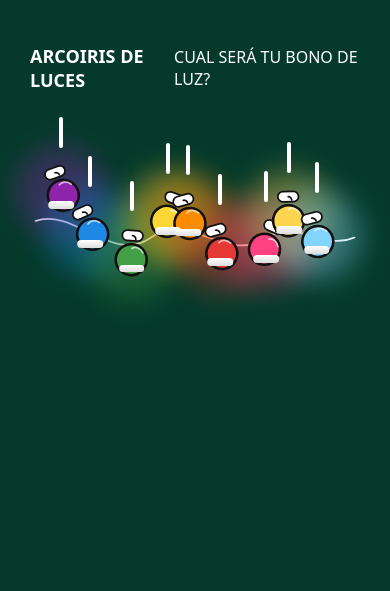
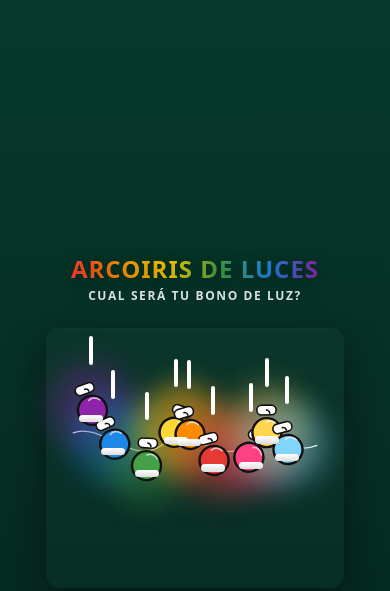
Before and after one commit to allggames/lucesestrelladas, a plain HTML site: page index.html in a window 390 px wide. Drawn offline with Linux system fonts and the light colour scheme.

Commit message:
Refactor estilo.css for improved styling and responsiveness

```diff
--- a/estilo.css
+++ b/estilo.css
@@ -1,24 +1,64 @@
 :root{
-  --bg-dark: #053a2b;
+  --bg-dark: #052f26;
   --string-color: #fff;
   --bulb-size:96px;
   --font: system-ui, -apple-system, "Segoe UI", Roboto, Arial;
 }
 
+/* Reset / base */
 *{box-sizing:border-box}
-html,body{height:100%;margin:0;font-family:var(--font);background:var(--bg-dark);color:#fff}
-body{display:flex;justify-content:center;padding:18px}
+html,body{height:100%;margin:0;font-family:var(--font);background:linear-gradient(180deg,#053a2b 0%, #072f25 50%, #03241e 100%);color:#fff}
+body{min-height:100vh;display:flex;align-items:center;justify-content:center;padding:28px}
 
-.stage{width:100%;max-width:1200px;position:relative;padding:12px}
+/* Stage centra todo */
+.stage{width:100%;max-width:1100px;position:relative;padding:18px;display:flex;flex-direction:column;align-items:center;gap:18px}
 
-.topbar{display:flex;justify-content:space-between;align-items:center;margin-bottom:8px}
-.title{font-size:18px}
-.btn{background:#0b6b4a;color:#fff;border:0;padding:8px 12px;border-radius:8px;cursor:pointer;font-weight:700}
+/* Header / título */
+.topbar{display:flex;flex-direction:column;align-items:center;gap:6px;margin-bottom:6px}
+.title{
+  font-size:36px;
+  margin:0;
+  line-height:1;
+  font-weight:800;
+  letter-spacing:1px;
+  background: linear-gradient(90deg,#ff3b30,#ff9500,#ffd300,#43a047,#1e88e5,#8e24aa);
+  -webkit-background-clip:text;
+  background-clip:text;
+  color:transparent;
+  text-transform:uppercase;
+  text-align:center;
+  text-shadow: 0 4px 18px rgba(0,0,0,0.45);
+}
+.subtitle{
+  margin:0;
+  color:rgba(255,255,255,0.9);
+  font-size:14px;
+  letter-spacing:1.6px;
+  text-transform:uppercase;
+  font-weight:700;
+  text-align:center;
+  opacity:0.95;
+}
 
-.svg-wrapper{position:relative;width:100%;height:360px;overflow:visible}
-svg.garland{position:absolute;left:0;top:0;width:100%;height:100%;pointer-events:none;z-index:1}
+/* SVG + overlay */
+.svg-wrapper{
+  position:relative;
+  width:100%;
+  height:360px;
+  overflow:visible;
+  display:flex;
+  align-items:center;
+  justify-content:center; /* centra la guirnalda */
+  padding:8px 12px;
+  border-radius:14px;
+  /* ligero marco translúcido */
+  background: linear-gradient(180deg, rgba(255,255,255,0.02), rgba(255,255,255,0.01));
+  box-shadow: 0 12px 40px rgba(0,0,0,0.45), inset 0 1px 0 rgba(255,255,255,0.02);
+}
+svg.garland{position:relative; width:92%; height:100%; pointer-events:none; z-index:1}
 .lights{position:absolute;left:0;top:0;width:100%;height:100%;pointer-events:auto;z-index:2}
 
+/* Bulb */
 .bulb{
   position:absolute;
   width:var(--bulb-size);
@@ -29,10 +69,11 @@ svg.garland{position:absolute;left:0;top:0;width:100%;height:100%;pointer-events
   border:0;background:transparent;padding:0;cursor:pointer;
   display:flex;align-items:center;justify-content:center;
   touch-action:manipulation;outline:none;border-radius:50%;
-  transition:transform .18s ease, opacity .18s ease;
+  transition:transform .18s ease, opacity .18s ease, filter .18s ease;
 }
 .bulb:focus{box-shadow:0 0 0 8px rgba(255,255,255,0.06);border-radius:50%}
 
+/* cable corto */
 .bulb::before{
   content:"";
   position:absolute;
@@ -41,6 +82,7 @@ svg.garland{position:absolute;left:0;top:0;width:100%;height:100%;pointer-events
   width:4px;height:calc(var(--bulb-size) * 0.48);background:var(--string-color);border-radius:2px;z-index:6;
 }
 
+/* glow/art */
 .bulb .glow{
   position:absolute;width:140%;height:140%;border-radius:50%;filter:blur(14px);z-index:1;transform:translateY(6px);
   transition:opacity .18s ease, transform .18s ease;
@@ -52,6 +94,7 @@ svg.garland{position:absolute;left:0;top:0;width:100%;height:100%;pointer-events
 .bulb.revealed{opacity:1;pointer-events:none;transform:scale(1.06)}
 .bulb.revealed .glow{opacity:0.6}
 
+/* Modal */
 .modal{position:fixed;inset:0;display:none;align-items:center;justify-content:center;background:rgba(0,0,0,0.45);z-index:90}
 .modal.show{display:flex}
 .modal-card{width:360px;max-width:92%;padding:18px;border-radius:12px;background:#fff;color:#0b3b2c;text-align:center;box-shadow:0 18px 60px rgba(0,0,0,0.28)}
@@ -59,15 +102,19 @@ svg.garland{position:absolute;left:0;top:0;width:100%;height:100%;pointer-events
 .modal-sub{color:#0b3b2c;margin:8px 0 0}
 .modal-bonus{font-size:22px;font-weight:800;margin:10px 0;color:#084a33}
 
+/* confetti */
 .confetti-layer{position:fixed;inset:0;pointer-events:none;z-index:95}
 .confetti{position:absolute;width:8px;height:12px;border-radius:2px;animation:fall 1200ms forwards cubic-bezier(.2,.8,.25,1)}
 @keyframes fall{0%{opacity:1;transform:translateY(-10px) rotate(0deg)}100%{opacity:1;transform:translateY(160vh) rotate(540deg)}}
 
-@media (max-width:780px){
+/* Responsive */
+@media (max-width:900px){
   :root{--bulb-size:76px}
   .svg-wrapper{height:320px}
 }
-@media (max-width:440px){
-  :root{--bulb-size:64px}
-  .svg-wrapper{height:280px}
+@media (max-width:520px){
+  :root{--bulb-size:60px}
+  .svg-wrapper{height:260px}
+  .title{font-size:24px}
+  .subtitle{font-size:12px}
 }
```
